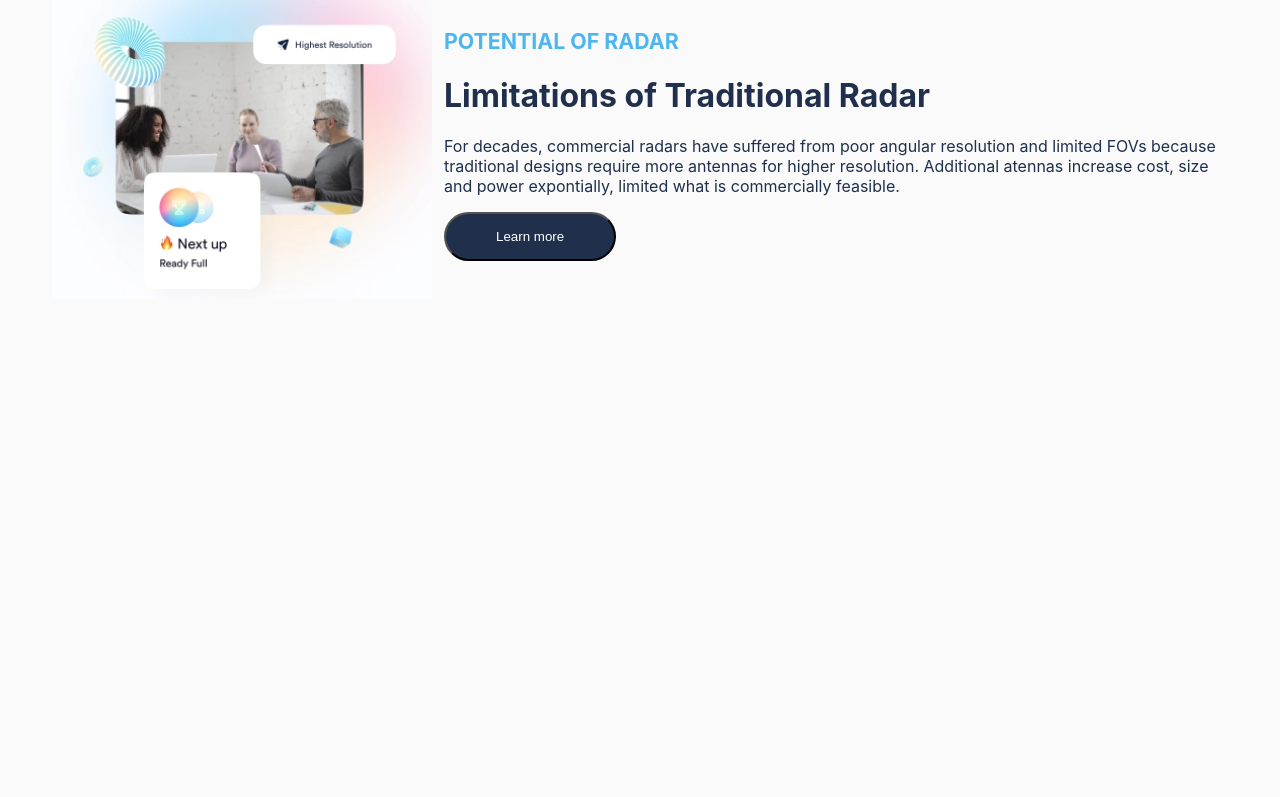
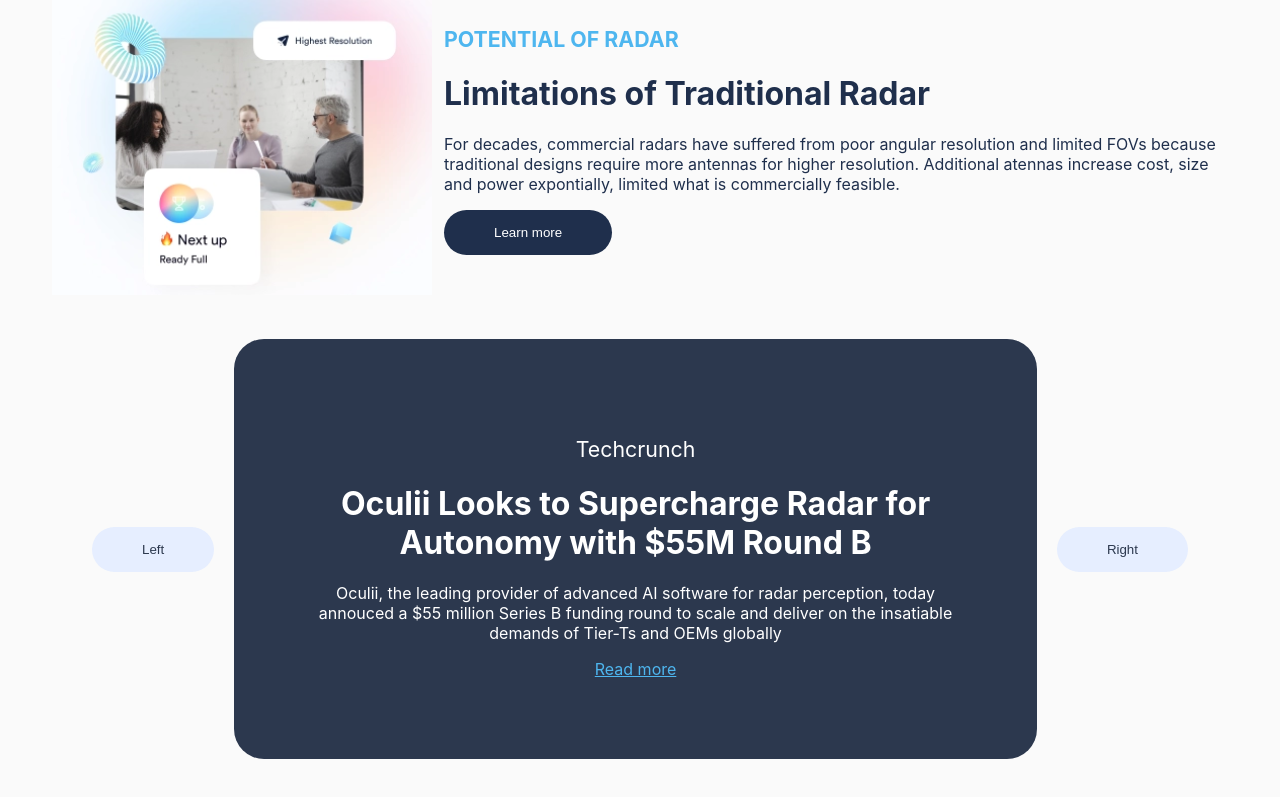
Before and after one commit to ShaanCoding/Archived, a React (Create React App) app in the folder react-oculi/: page / in a window 1280 px wide. Shown: the part 1993-2790 px from the top of the page. Before the commit the page ends 2348 px from the top, so only its background shows below. Built offline with nearby package versions, Linux system fonts and the light colour scheme.

Commit message:
Finished carousel

```diff
--- a/react-oculi/src/App.tsx
+++ b/react-oculi/src/App.tsx
@@ -1,3 +1,4 @@
+import Carousel from "./Components/Carousel";
 import InfoBox from "./Components/InfoBox";
 import Partners from "./Components/Partners";
 import Splashscreen from "./Components/Splashscreen";
@@ -32,6 +33,8 @@
         image={infoboxImg}
         isReverse={true}
       />
+
+      <Carousel />
     </div>
   );
 }
--- /dev/null
+++ b/react-oculi/src/Components/Carousel.tsx
@@ -0,0 +1,53 @@
+import { useState } from "react";
+
+const Carousel: React.FC<{}> = (props) => {
+  interface ICarousel {
+    blogProvider: string;
+    title: string;
+    paragraph: string;
+    readMoreURL: string;
+  }
+  let [index, setIndex] = useState<number>(0);
+
+  // Normally you'd get this off a REST API
+
+  const carouselInfo: ICarousel[] = [
+    {
+      blogProvider: "Techcrunch",
+      title: "Oculii Looks to Supercharge Radar for Autonomy with $55M Round B",
+      paragraph:
+        "Oculii, the leading provider of advanced AI software for radar perception, today annouced a $55 million Series B funding round to scale and deliver on the insatiable demands of Tier-Ts and OEMs globally",
+      readMoreURL: "",
+    },
+    {
+      blogProvider: "Shaan Khan",
+      title: "Shaan Khan looks to create good webdevelopment portfolio",
+      paragraph:
+        "Oculii, the leading provider of advanced AI software for radar perception, today annouced a $55 million Series B funding round to scale and deliver on the insatiable demands of Tier-Ts and OEMs globally",
+      readMoreURL: "",
+    },
+  ];
+
+  const addIndex = (number: number) => {
+    if (number + index >= 0 && number + index < carouselInfo.length) {
+      setIndex(index + number);
+    }
+  };
+
+  return (
+    <div className="box">
+      <div className="carousel">
+        <button onClick={() => addIndex(1)}>Left</button>
+        <div>
+          <h2>{carouselInfo[index].blogProvider}</h2>
+          <h1>{carouselInfo[index].title}</h1>
+          <p>{carouselInfo[index].paragraph}</p>
+          <a href={carouselInfo[index].readMoreURL}>Read more</a>
+        </div>
+        <button onClick={() => addIndex(-1)}>Right</button>
+      </div>
+    </div>
+  );
+};
+
+export default Carousel;
--- a/react-oculi/src/Components/InfoBox.tsx
+++ b/react-oculi/src/Components/InfoBox.tsx
@@ -8,6 +8,7 @@
   isReverse?: boolean;
 }> = (props) => {
   return (
+    <div className="center">
       <div
         className="infobox box"
         style={{ flexDirection: !props.isReverse ? "row" : "row-reverse" }}
@@ -25,6 +26,7 @@
           <img src={props.image} />
         </div>
       </div>
+    </div>
   );
 };
 
--- a/react-oculi/src/index.css
+++ b/react-oculi/src/index.css
@@ -17,6 +17,11 @@
   --white: hsl(0, 0%, 100%);
 
   --blue: hsl(201, 83%, 62%);
+  --blue-hover: hsl(201, 92%, 57%);
+
+  --carousel: hsl(219, 28%, 24%);
+  --carousel-blue: hsl(220, 100%, 95%);
+  --carousel-blue-hover: hsl(218, 92%, 90%);
 }
 
 body {
@@ -31,6 +36,7 @@
 button {
   background-color: var(--dark-grey);
   color: var(--white);
+  border: none;
   padding: 15px 50px;
   border-radius: 50px;
 }
@@ -106,9 +112,9 @@
 
 .our-partners img {
   filter: grayscale(100%);
+  width: 100%;
   height: auto;
   padding: 20px;
-  width: 100%;
 }
 
 /* End Of Our Partners */
@@ -128,3 +134,44 @@
 }
 
 /* End Of Infobox */
+
+/* Start Of Carousel */
+
+.carousel {
+  display: flex;
+  justify-content: center;
+  align-items: center;
+}
+
+.carousel > button {
+  margin: 20px;
+  color: var(--carousel);
+  background-color: var(--carousel-blue);
+}
+
+.carousel > button:hover {
+  background-color: var(--carousel-blue-hover);
+}
+
+.carousel > div {
+  background-color: var(--carousel);
+  color: var(--white);
+  text-align: center;
+  border-radius: 30px;
+  padding: 80px;
+}
+
+.carousel h2 {
+  font-size: 16pt;
+  font-weight: normal;
+}
+
+.carousel a {
+  color: var(--blue);
+}
+
+.carousel a:hover {
+  color: var(--blue-hover);
+}
+
+/* End Of Carousel */
```
Lines whose indentation alone changed are shown as unchanged.
